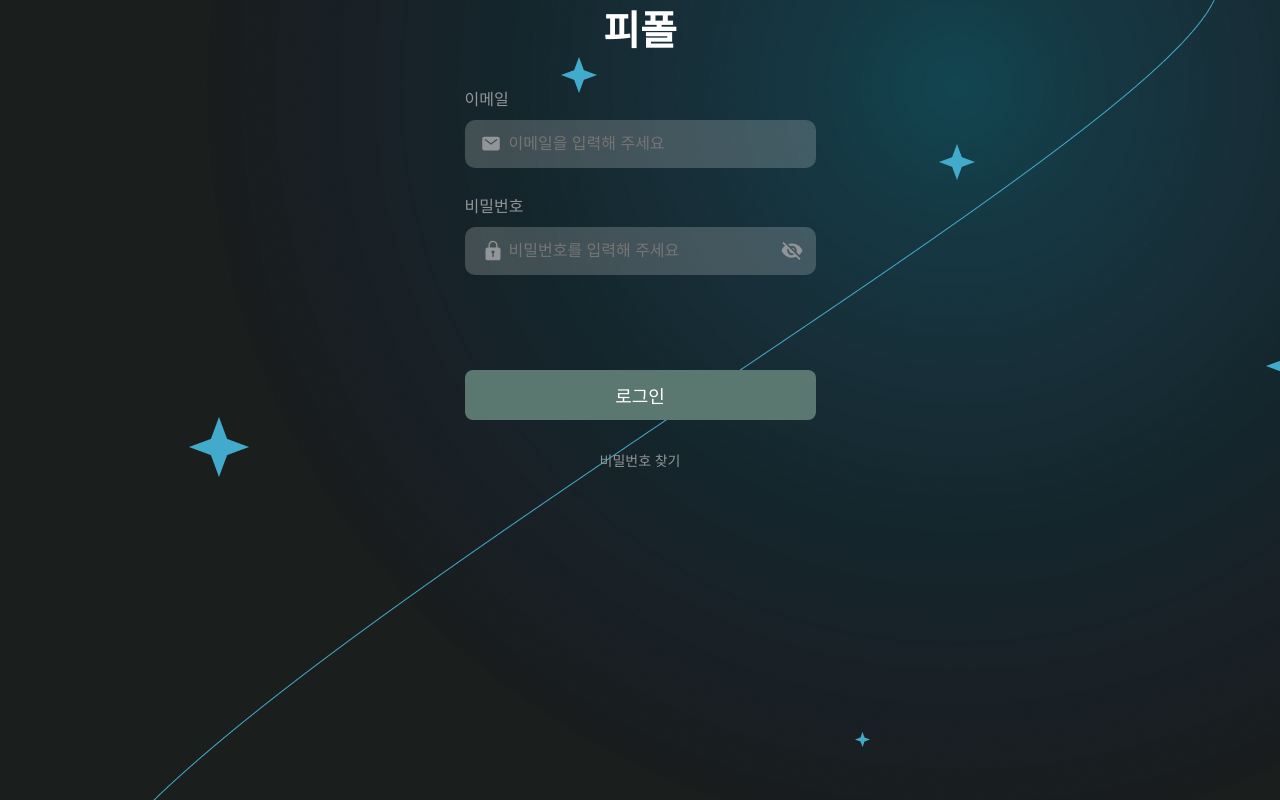
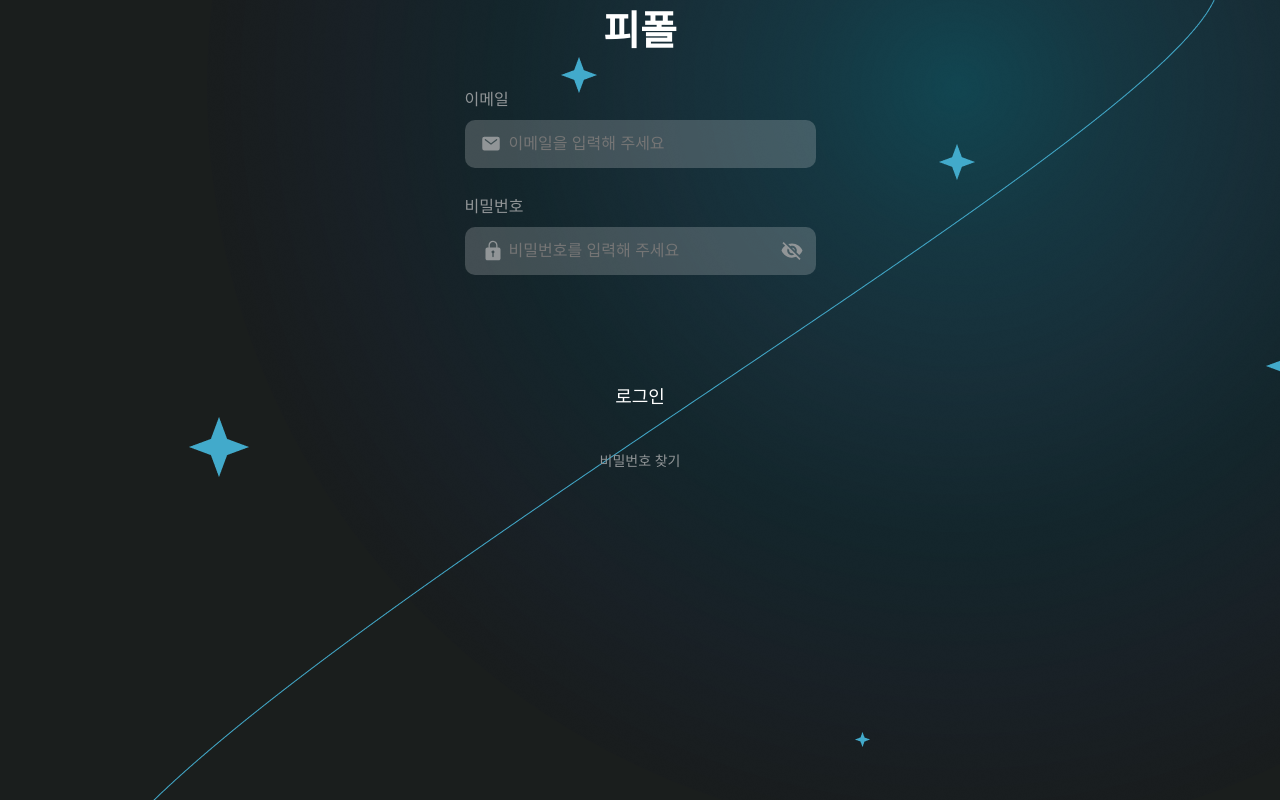
Before and after one commit to withme58/peephole-front, a React (Create React App) app: page /login in a window 1280 px wide. Built offline with nearby package versions, Linux system fonts and the light colour scheme.

Commit message:
🎨 improve: 컬러팔레트 수정, 파일 이름 수정

```diff
--- a/src/components/Login/LoginForm.jsx
+++ b/src/components/Login/LoginForm.jsx
@@ -4,8 +4,8 @@ import { useNavigate } from "react-router-dom";
 import styled from "styled-components";
 import axios from "../../api/axios";
 
-import Input from "../userMolcules/Input";
-import ModalCheckIt from "../userMolcules/ModalCheckIt";
+import Input from "../Molcules/Input";
+import ModalCheckIt from "../Molcules/ModalCheckIt";
 
 import useToggle from "../../hooks/useToggle";
 import useUserStore from "../../store/useUserStore";
--- a/src/styles/GlobalStyle.js
+++ b/src/styles/GlobalStyle.js
@@ -2,16 +2,19 @@ import { createGlobalStyle } from "styled-components";
 
 const GlobalStyle = createGlobalStyle`
 :root{
-  --light-green: #CBD2C6;
-  --matcha-green: #8ba88e;
-  --moss-green: #5A786F;
-  --forest-green: #3B4E51;
-  --deep-green: #323E45;
+  --main-blue: #42aacb;
+  --tapped-blue: #2e8daf;
+  --hover-blue: #78c7e0;
+  --inactive-blue: #a0d5e5;
 
-  --light-gray: #f3f3f3;
-  --deep-gray: #A5A5A5;
+  --disabled-gray: #acacac;
+  --light-gray: #f3f3f3; //배경색
+  --deep-gray: #a5a5a5;
+  --blue-gray: #3d4954;
+
+  --blue-black: #1a1e1d
+
   --light-red: #ffe1e1;
-  --white-green: #eaefe6;
 
   --body-text: #8e8e8e;
   --title-text: #535353;
```
Also changed, not shown: src/components/Main/TodayInterview.jsx (added), src/components/Molcules/Header.jsx (added), src/components/Molcules/Input.jsx (renamed from src/components/userMolcules/Input.jsx), src/components/Molcules/ModalCheckIt.jsx (renamed from src/components/userMolcules/ModalCheckIt.jsx).
